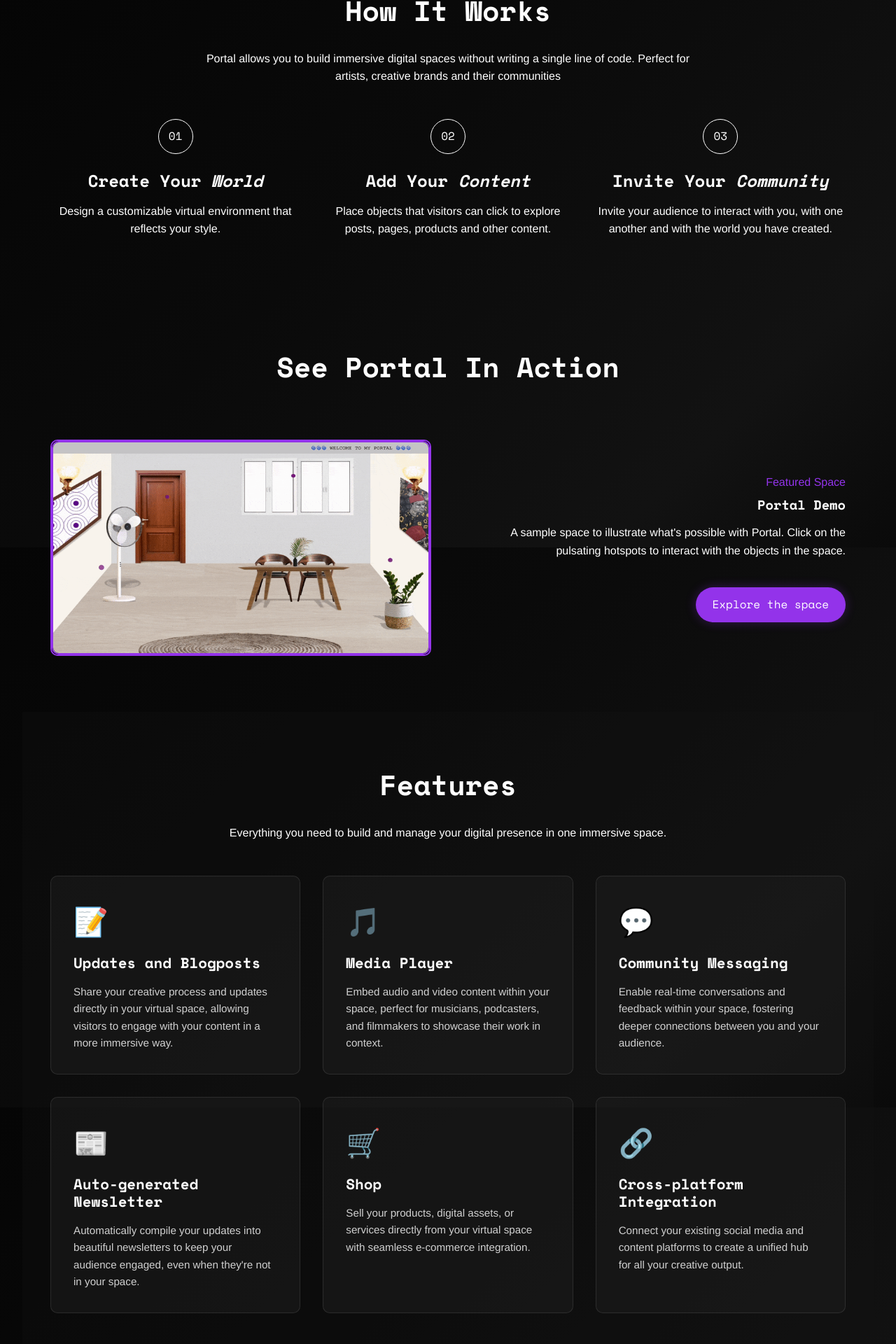
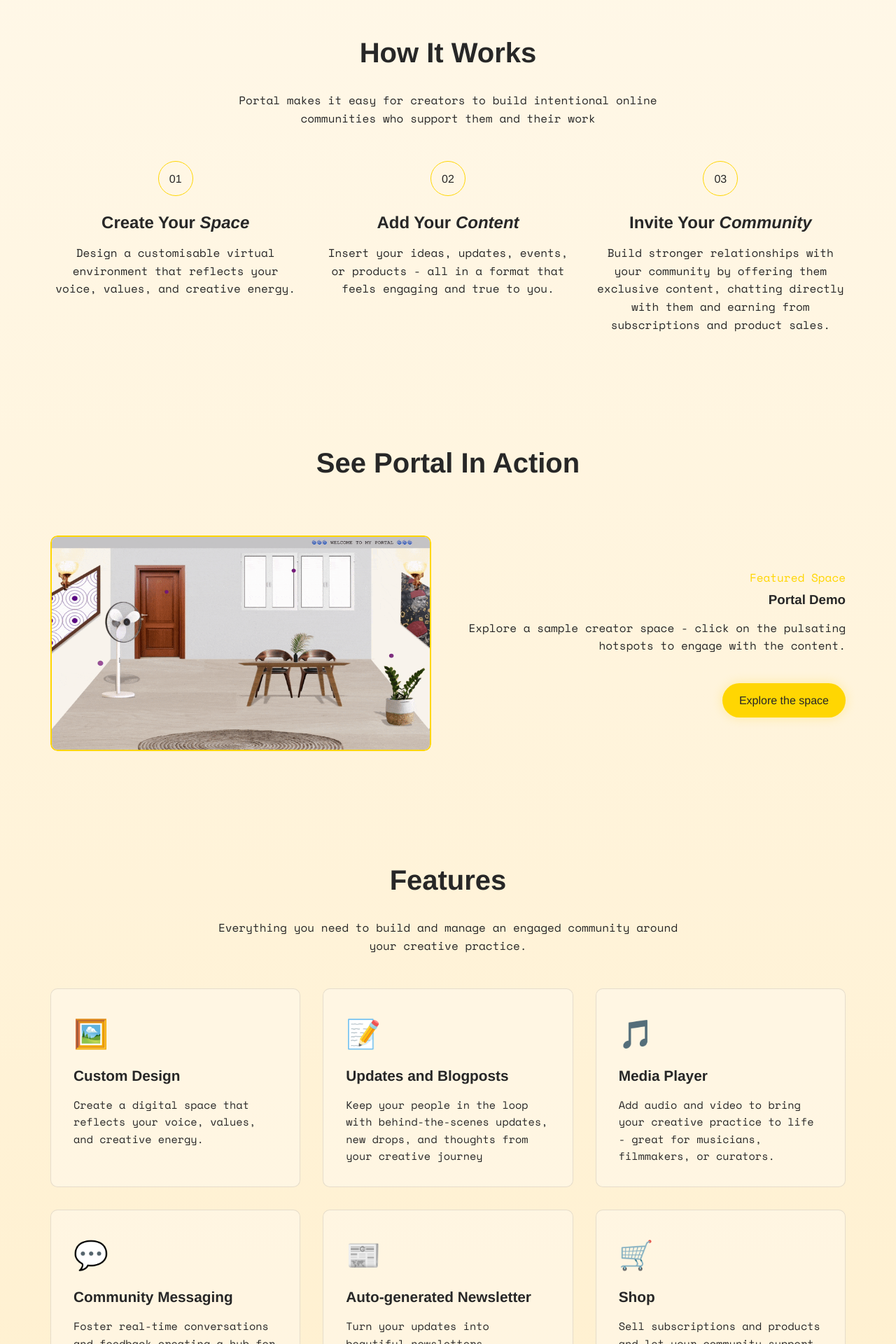
Before and after one commit to uzoma-studio/portal-landing-page, a React (Vite) app: page / in a window 1280 px wide. Shown: the part 818-2738 px from the top of the page at 70% size. Built offline with nearby package versions, Linux system fonts and the light colour scheme.

Commit message:
updates copy and design based on feedback

```diff
--- a/src/App.css
+++ b/src/App.css
@@ -34,6 +34,10 @@
   }
 }
 */
+
+.logo span {
+  font-family: var(--font-body);
+}
 
 .card {
   padding: 2em;
@@ -107,7 +111,7 @@
   overflow: hidden;
   border-radius: 10px;
   border: 2px solid var(--primary-color);
-  box-shadow: 0 10px 30px rgba(147, 51, 234, 0.2);
+  box-shadow: 0 10px 30px rgba(255, 214, 2, 0.2);
   background-color: #000; /* Black background for the video */
 }
 
@@ -150,7 +154,7 @@
   width: 50px;
   height: 50px;
   border-radius: 50%;
-  border: 1px solid white;
+  border: 1px solid var(--primary-color);
   display: flex;
   align-items: center;
   justify-content: center;
@@ -285,21 +289,21 @@
 
 .btn-primary {
   background-color: var(--primary-color);
-  color: white;
+  color: #272727;
   border: none;
-  box-shadow: 0 0 15px rgba(147, 51, 234, 0.3);
+  box-shadow: 0 0 15px rgba(255, 214, 2, 0.3);
   transition: all 0.3s ease;
 }
 
 .btn-primary:hover {
-  box-shadow: 0 0 20px rgba(147, 51, 234, 0.5);
+  box-shadow: 0 0 20px rgba(255, 214, 2, 0.5);
   transform: translateY(-2px);
 }
 
 .btn-outline {
   background-color: transparent;
-  color: white;
-  border: 1px solid white;
+  color: #272727;
+  border: 1px solid #272727;
   transition: all 0.3s ease;
 }
 
@@ -315,9 +319,9 @@
   overflow: hidden;
   margin: 2rem 0;
   padding: 1rem 0;
-  background: rgba(20, 20, 20, 0.3);
-  border-top: 1px solid rgba(255, 255, 255, 0.1);
-  border-bottom: 1px solid rgba(255, 255, 255, 0.1);
+  background: rgb(255, 250, 240, 0.5);;
+  border-top: 1px solid rgba(0, 0, 0, 0.1);
+  border-bottom: 1px solid rgba(0, 0, 0, 0.1);
 }
 
 .marquee {
@@ -331,7 +335,7 @@
   display: inline-flex;
   align-items: center;
   padding: 0 1.5rem;
-  font-family: var(--font-main);
+  font-family: var(--font-body);
   font-size: 1.25rem;
   position: relative;
 }
@@ -363,7 +367,6 @@
 
 .features-section {
   padding: 5rem 0;
-  background-color: rgba(20, 20, 20, 0.3);
 }
 
 .features-grid {
@@ -375,8 +378,8 @@
 }
 
 .feature-card {
-  background-color: rgba(30, 30, 30, 0.5);
-  border: 1px solid rgba(255, 255, 255, 0.1);
+  background-color: rgba(255, 250, 240, 0.5);
+  border: 1px solid rgba(0, 0, 0, 0.1);
   border-radius: 10px;
   padding: 2rem;
   transition: all 0.3s ease;
@@ -402,7 +405,7 @@
 
 .feature-description {
   font-size: 0.95rem;
-  color: rgba(255, 255, 255, 0.8);
+  color: #272727;
   line-height: 1.6;
 }
 
--- a/src/components/CallToAction.jsx
+++ b/src/components/CallToAction.jsx
@@ -48,7 +48,7 @@ const CallToAction = () => {
               required
             />
 
-            <button type="submit" className="btn btn-primary">Get Updates</button>
+            <button type="submit" className="btn btn-primary" style={{backgroundColor: 'var(--bg-color)'}}>Get Updates</button>
           </form>
         )}
       </div>
--- a/src/components/Features.jsx
+++ b/src/components/Features.jsx
@@ -3,35 +3,35 @@ import React from 'react';
 const Features = () => {
   const featuresList = [
     {
+      icon: "🖼️",
+      title: "Custom Design",
+      description: "Create a digital space that reflects your voice, values, and creative energy."
+    },
+    {
       icon: "📝",
       title: "Updates and Blogposts",
-      description: "Share your creative process and updates directly in your virtual space, allowing visitors to engage with your content in a more immersive way."
+      description: "Keep your people in the loop with behind-the-scenes updates, new drops, and thoughts from your creative journey"
     },
     {
       icon: "🎵",
       title: "Media Player",
-      description: "Embed audio and video content within your space, perfect for musicians, podcasters, and filmmakers to showcase their work in context."
+      description: "Add audio and video to bring your creative practice to life - great for musicians, filmmakers, or curators."
     },
     {
       icon: "💬",
       title: "Community Messaging",
-      description: "Enable real-time conversations and feedback within your space, fostering deeper connections between you and your audience."
+      description: "Foster real-time conversations and feedback creating a hub for connection and interaction."
     },
     {
       icon: "📰",
       title: "Auto-generated Newsletter",
-      description: "Automatically compile your updates into beautiful newsletters to keep your audience engaged, even when they're not in your space."
+      description: "Turn your updates into beautiful newsletters automatically, so your community stays engaged even when they’re not online."
     },
     {
       icon: "🛒",
       title: "Shop",
-      description: "Sell your products, digital assets, or services directly from your virtual space with seamless e-commerce integration."
+      description: "Sell subscriptions and products and let your community support you without friction."
     },
-    {
-      icon: "🔗",
-      title: "Cross-platform Integration",
-      description: "Connect your existing social media and content platforms to create a unified hub for all your creative output."
-    }
   ];
 
   return (
@@ -39,7 +39,7 @@ const Features = () => {
       <div className="container">
         <h2 className="section-title">Features</h2>
         <p className="section-subtitle">
-          Everything you need to build and manage your digital presence in one immersive space.
+          Everything you need to build and manage an engaged community around your creative practice.
         </p>
 
         <div className="features-grid">
@@ -51,6 +51,11 @@ const Features = () => {
             </div>
           ))}
         </div>
+
+        <br /><br />
+        <p className="section-subtitle">
+          And more to come...
+        </p>
       </div>
     </section>
   );
--- a/src/components/Hero.jsx
+++ b/src/components/Hero.jsx
@@ -26,11 +26,11 @@ const Hero = () => {
       <div className="container">
         <div className='hero-content'>
           <div className='hero-text'>
-            <h1 className='left-align'>Design your<br />digital world</h1>
-            <p className='left-align'>Create immersive virtual spaces to showcase your art, products, or ideas and build your community. No coding required.</p>
+            <h1 className='left-align'>Grow your <br />community<br />your way</h1>
+            <p className='left-align'>Portal helps artists and creative brands turn their audience into a thriving, connected community</p>
 
             <div className="hero-bottom">
-              <h3 className='left-align'>Digital Playgrounds for Creative Communities</h3>
+              {/* <h3 className='left-align'>Digital Playgrounds for Creative Communities</h3> */}
               <div className="hero-buttons">
                 <button
                   className="btn btn-outline"
--- a/src/components/HowItWorks.jsx
+++ b/src/components/HowItWorks.jsx
@@ -6,26 +6,26 @@ const HowItWorks = () => {
       <div className="container">
         <h2 className="section-title">How It Works</h2>
         <p className="section-subtitle">
-          Portal allows you to build immersive digital spaces without writing a single line of code. Perfect for artists, creative brands and their communities
+            Portal makes it easy for creators to build intentional online communities who support them and their work
         </p>
 
         <div className="how-it-works-steps">
           <div className="step">
             <div className="step-number">01</div>
-            <h3 className="step-title">Create Your <i>World</i></h3>
-            <p>Design a customizable virtual environment that reflects your style.</p>
+            <h3 className="step-title">Create Your <i>Space</i></h3>
+            <p>Design a customisable virtual environment that reflects your voice, values, and creative energy.</p>
           </div>
 
           <div className="step">
             <div className="step-number">02</div>
             <h3 className="step-title">Add Your <i>Content</i></h3>
-            <p>Place objects that visitors can click to explore posts, pages, products and other content.</p>
+            <p>Insert your ideas, updates, events, or products - all in a format that feels engaging and true to you.</p>
           </div>
 
           <div className="step">
             <div className="step-number">03</div>
             <h3 className="step-title">Invite Your <i>Community</i></h3>
-            <p>Invite your audience to interact with you, with one another and with the world you have created.</p>
+            <p>Build stronger relationships with your community by offering them exclusive content, chatting directly with them and earning from subscriptions and product sales.</p>
           </div>
         </div>
       </div>
--- a/src/components/PortalDemo.jsx
+++ b/src/components/PortalDemo.jsx
@@ -12,7 +12,7 @@ const PortalDemo = () => {
 
         <div className="demo-content">
           <div className="demo-visual">
-            <div style={{ border: '2px solid #9333ea', borderRadius: '10px', overflow: 'hidden' }}>
+            <div style={{ borderRadius: '10px', overflow: 'hidden' }}>
               <img
                 src={demoSpaceImage}
                 alt="Portal Demo Space"
@@ -26,7 +26,7 @@ const PortalDemo = () => {
             <p className="featured-tag right-align">Featured Space</p>
             <h3 className="demo-title right-align">Portal Demo</h3>
             <p className="right-align" style={{ margin: '1rem 0' }}>
-              A sample space to illustrate what's possible with Portal. Click on the pulsating hotspots to interact with the objects in the space.
+              Explore a sample creator space - click on the pulsating hotspots to engage with the content.
             </p>
             <div className="right-align">
               <a
--- a/src/index.css
+++ b/src/index.css
@@ -1,11 +1,11 @@
 :root {
-  --primary-color: #9333ea;
-  --text-color: #fff;
-  --bg-color: #0a0a0a;
-  --bg-color-darker: #050505;
-  --bg-color-lighter: #121212;
-  --font-main: 'Space Mono', monospace;
-  --font-body: 'Helvetica', sans-serif;
+  --primary-color: #FFD602;
+  --text-color: #272727;
+  --bg-color: #fffaf0;
+  --bg-color-darker: #ccc8c0;
+  --bg-color-lighter: #fffbf3;
+  --font-main: 'Helvetica', sans-serif;
+  --font-body: 'Space Mono', monospace;
   --gradient-1: rgba(147, 51, 234, 0.1);
   --gradient-2: rgba(79, 70, 229, 0.1);
   --gradient-3: rgba(16, 16, 36, 0.2);
@@ -26,15 +26,11 @@ body {
   color: var(--text-color);
   line-height: 1.6;
   position: relative;
-  background: linear-gradient(
-    135deg,
-    var(--bg-color-darker) 0%,
-    var(--bg-color) 40%,
-    var(--bg-color-lighter) 80%,
-    var(--bg-color) 100%
-  );
   background-attachment: fixed;
   min-height: 100vh;
+  background-color: var(--bg-color);
+  background: #FFD602;
+  background: linear-gradient(0deg, rgba(255, 214, 2, 1) 0%, rgba(255, 240, 207, 1) 22%, rgba(255, 250, 240, 1) 100%);
 }
 
 body::before {
@@ -44,16 +40,6 @@ body::before {
   left: 0;
   width: 100%;
   height: 100%;
-  background: radial-gradient(
-    circle at 30% 40%,
-    rgba(147, 51, 234, 0.05) 0%,
-    rgba(10, 10, 10, 0) 60%
-  ),
-  radial-gradient(
-    circle at 70% 60%,
-    rgba(79, 70, 229, 0.05) 0%,
-    rgba(10, 10, 10, 0) 60%
-  );
   z-index: -1;
 }
 
```
